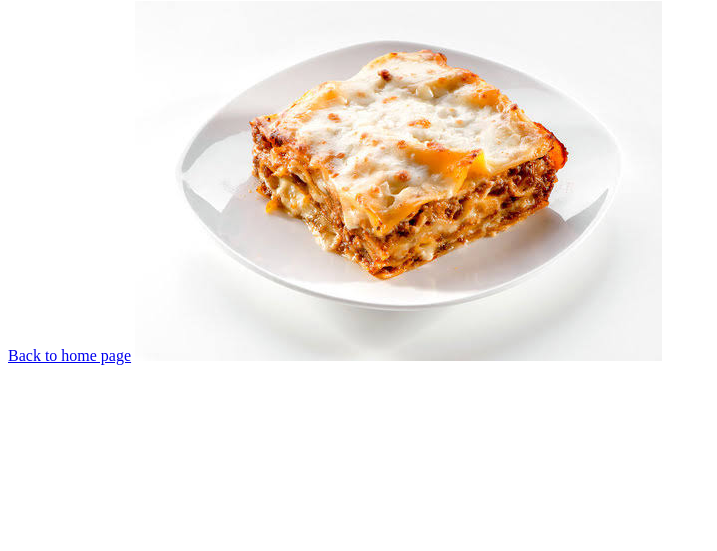
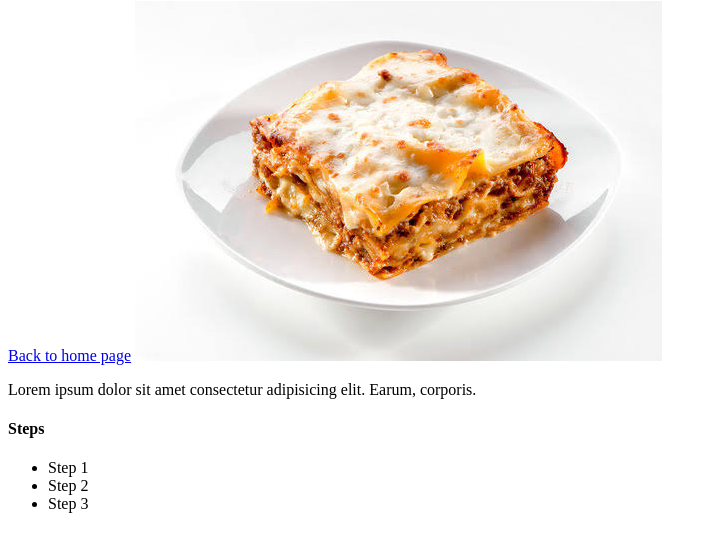
Before and after one commit to d9c8zpkywj-lgtm/odin-recipes, a plain HTML site: page recipes/lasagna.html in a window 1280 px wide. Shown: the part 79-630 px from the top of the page, without its empty margins (0-717 px from the left). Drawn offline with Linux system fonts and the light colour scheme; files whose address does not match are found by name.

Commit message:
added description of the recipe lasagna and added steps to make it

```diff
--- a/recipes/lasagna.html
+++ b/recipes/lasagna.html
@@ -9,5 +9,12 @@
     <h1>Recipe of Lasagna</h1>
     <a href = "../index.html">Back to home page</a>
     <img src = "images/images (1).jpeg" alt = "Picture of lasagna">
+    <p>Lorem ipsum dolor sit amet consectetur adipisicing elit. Earum, corporis.</p>
+    <h4>Steps</h4>
+    <ul>
+        <li>Step 1</li>
+        <li>Step 2</li>
+        <li>Step 3</li>
+    </ul>
 </body>
 </html>
```
